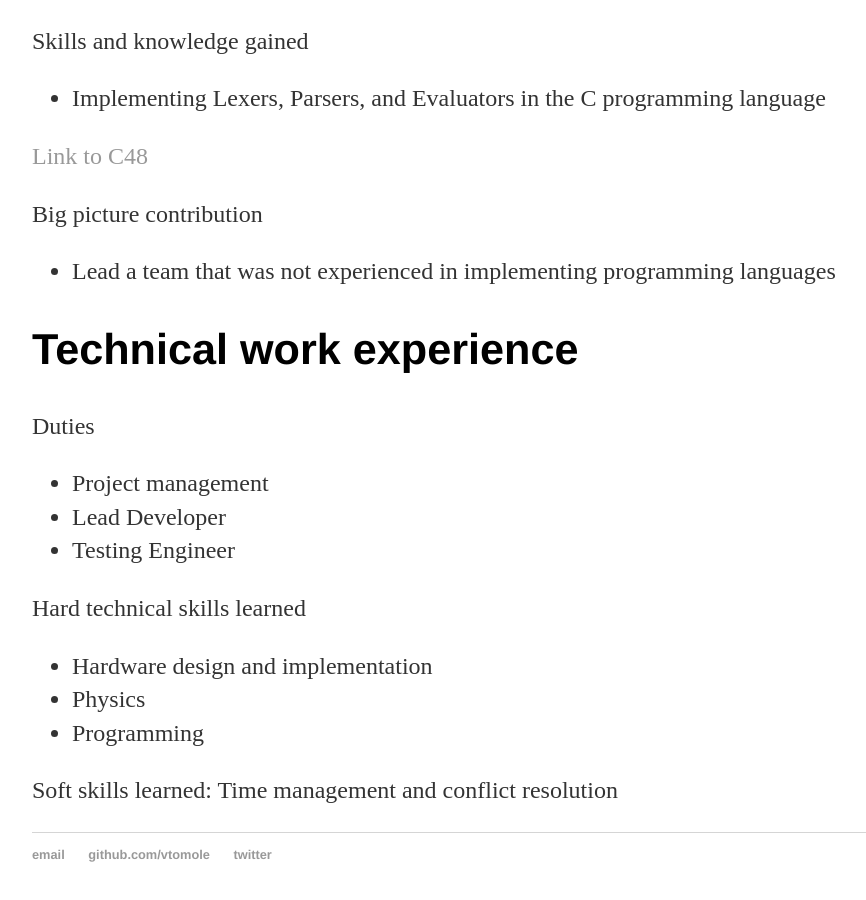
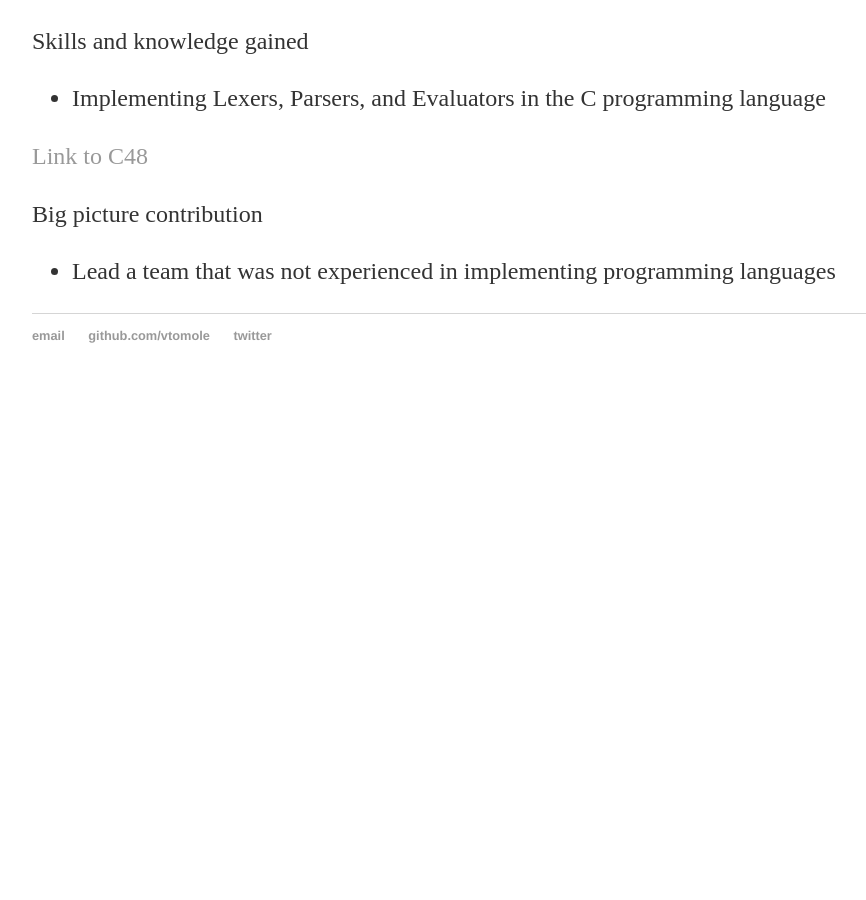
Before and after one commit to vtomole/vtomole.github.io, a Jekyll site: the page built from index.html, in a window 1280 px wide and 900 px high, scrolled down 3412 px. Shown: the whole window, without its empty margins (160-1026 px from the left). Built offline with Jekyll 4.4.1, drawn with Linux system fonts in a browser that asks for light colours; after the commit the page ends 3817 px from its top, so only the background shows below that; some of the changed text lies outside the part shown.

Commit message:
delete techincal

```diff
--- a/index.html
+++ b/index.html
@@ -55,7 +55,7 @@ title: Homepage
 
  <a href="https://victorysaiplayground.herokuapp.com/">Link to VictorysAIPlayground</a>
 
-			  <p> Role: Web and Machine learning developer</p>
+			  <p> Role: Web and Machine Learning developer</p>
 
 
 			    <p>Skills and knowledge gained<p>
@@ -96,24 +96,3 @@ title: Homepage
 			   <ul>
 			    <li>Lead a team that was not experienced in implementing programming languages</li>
 			       </ul>
-
-
-
-
-			<p><h2>Technical work experience</h2></p>
-
-			  <p>Duties</p>
-			     <ul>
-   <li> Project management</li>
-   <li>Lead Developer</li>
-   <li>Testing Engineer</li>
- </ul>
-
-<p>Hard technical skills learned</p>
- <ul>
-   <li>Hardware design and implementation</li>
-   <li>Physics</li>
-   <li>Programming</li>
- </ul>
-
-<p>Soft skills learned: Time management and conflict resolution </p>
```
